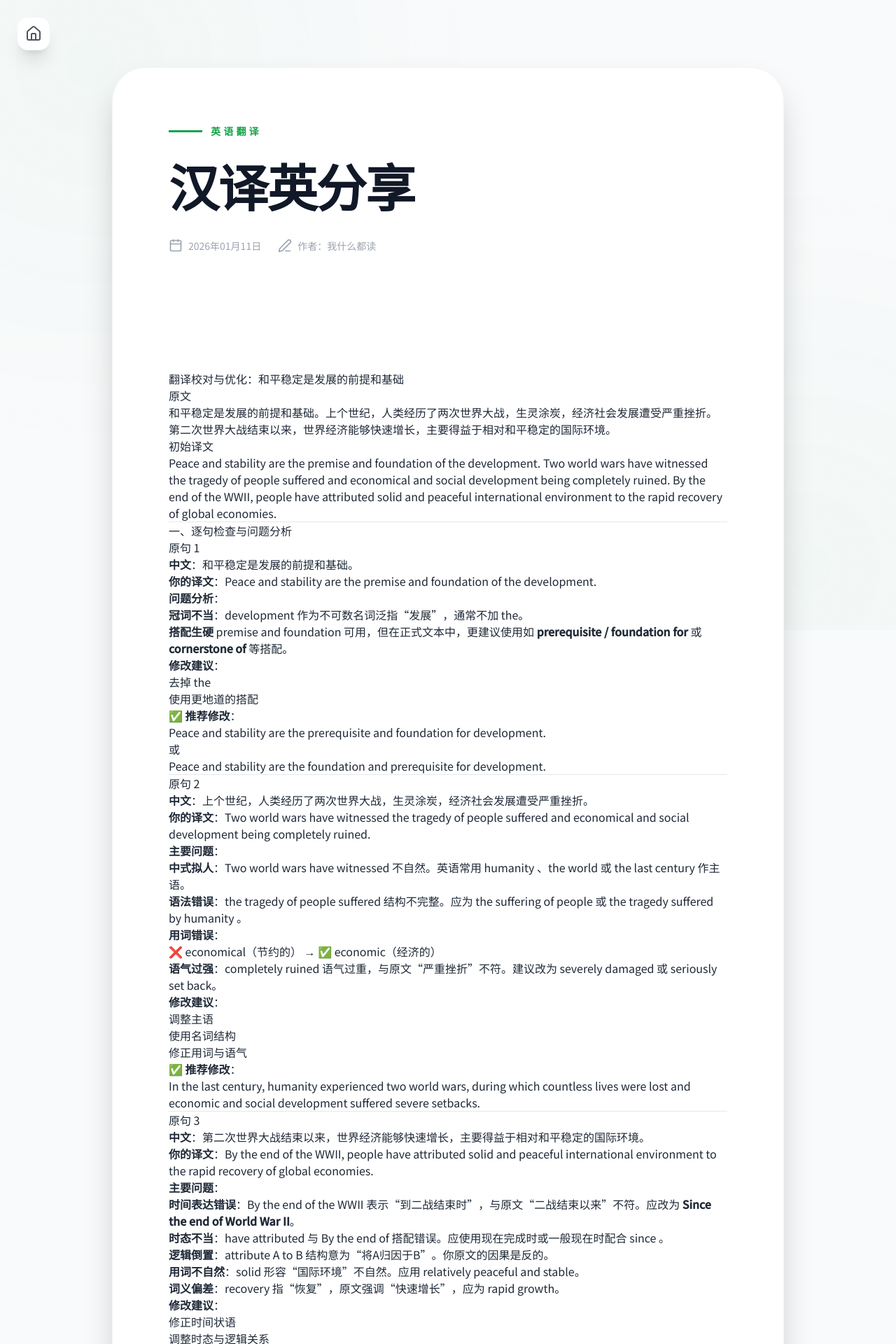
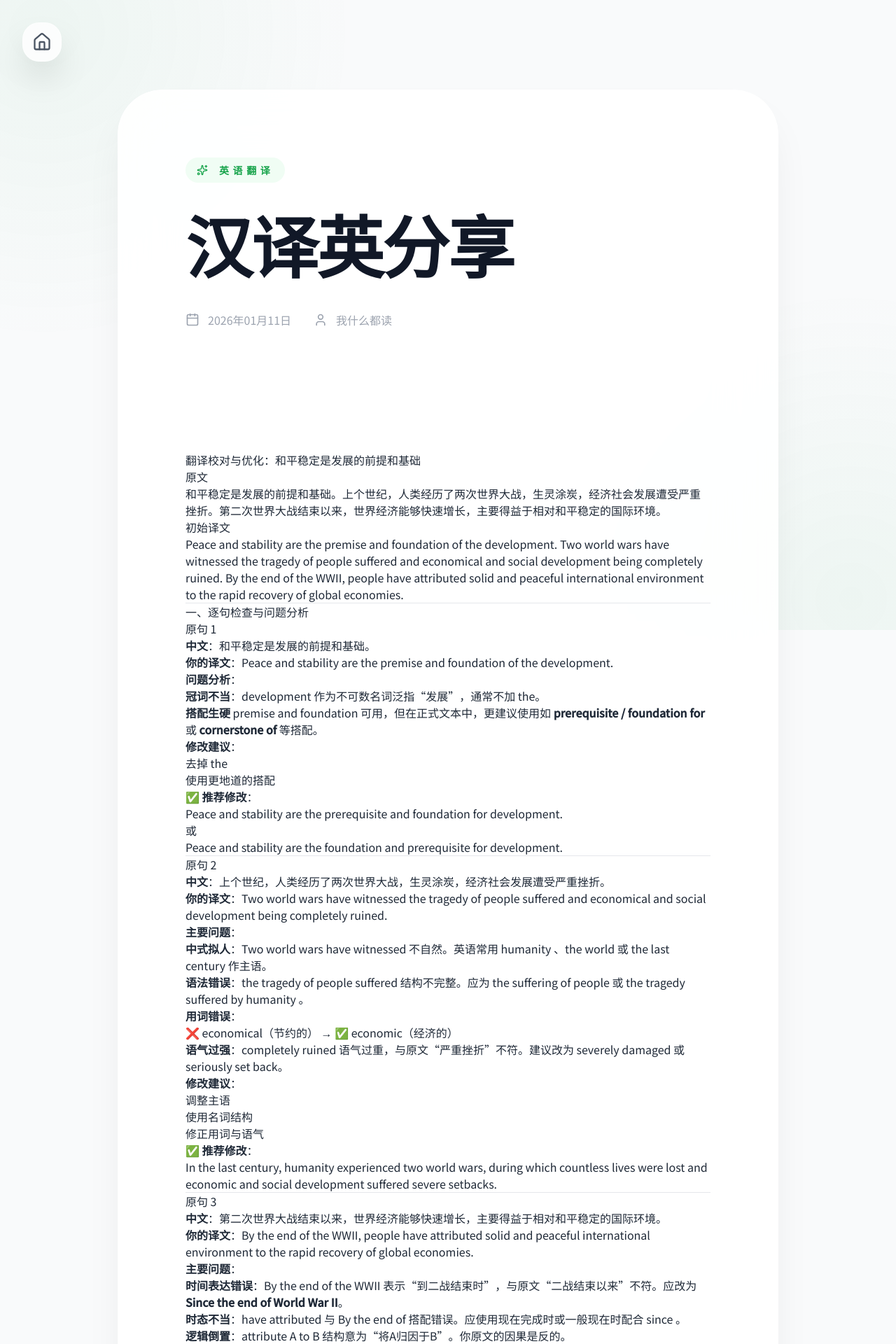
Before and after one commit to whydoIneedaname-cyber/whydoIneedaname-cyber.github.io, a Jekyll site: the page built from _posts/2026-01-11-汉译英分享.md, in a window 1280 px wide. Shown: the top 1920 px of the page at 70% size. Built offline with Jekyll 4.4.1, drawn with Linux system fonts in a browser that asks for light colours; nearby versions of some CDN libraries; some of the changed text lies outside the part shown.

Commit message:
Update post.html

```diff
--- a/_layouts/post.html
+++ b/_layouts/post.html
@@ -24,55 +24,93 @@
                                     fontSize: '1.125rem',
                                     lineHeight: '1.8',
                                     color: theme('colors.gray[600]'),
+                                    marginBottom: '1.5rem',
                                 },
 
-                                // 三级标题 (H3) = 正文的 1.5 倍 ≈ 1.68rem (约 27px)
+                                // 三级标题 (H3)：比正文大 1.5 倍，带侧边修饰
                                 h3: {
                                     fontSize: '1.68rem',
                                     fontWeight: '700',
-                                    marginTop: '2rem',
-                                    marginBottom: '0.8rem',
+                                    marginTop: '2.5rem',
+                                    marginBottom: '1rem',
                                     fontFamily: '"Noto Serif SC", serif',
                                     display: 'flex',
                                     alignItems: 'center',
+                                    color: theme('colors.gray[800]'),
                                 },
                                 'h3::before': {
                                     content: '""',
-                                    width: '6px',
-                                    height: '1.2em',
-                                    backgroundColor: theme('colors.green[500]'),
-                                    marginRight: '0.75rem',
-                                    borderRadius: '3px',
+                                    width: '12px',
+                                    height: '12px',
+                                    border: '3px solid ' + theme('colors.green[500]'),
+                                    marginRight: '12px',
+                                    borderRadius: '50%',
                                 },
 
-                                // 二级标题 (H2) = H3 的 1.5 倍 ≈ 2.5rem (约 40px)
+                                // 二级标题 (H2)：比 H3 大 1.5 倍，带装饰色块和底线
                                 h2: {
                                     fontSize: '2.5rem',
                                     fontWeight: '800',
-                                    marginTop: '3.5rem',
+                                    marginTop: '4rem',
                                     marginBottom: '1.5rem',
                                     fontFamily: '"Noto Serif SC", serif',
-                                    color: theme('colors.gray[800]'),
-                                    borderBottom: '4px solid rgba(22, 163, 74, 0.1)',
-                                    paddingBottom: '0.3rem',
+                                    color: theme('colors.gray[900]'),
+                                    position: 'relative',
+                                    paddingLeft: '1.5rem',
                                     lineHeight: '1.2',
                                 },
+                                'h2::before': {
+                                    content: '""',
+                                    position: 'absolute',
+                                    left: '0',
+                                    top: '10%',
+                                    height: '80%',
+                                    width: '6px',
+                                    backgroundColor: theme('colors.green[500]'),
+                                    borderRadius: '3px',
+                                },
+                                'h2::after': {
+                                    content: '""',
+                                    display: 'block',
+                                    marginTop: '8px',
+                                    height: '4px',
+                                    width: '100px',
+                                    backgroundColor: 'rgba(22, 163, 74, 0.1)',
+                                    borderRadius: '2px',
+                                },
 
-                                // 一级标题 (H1) = H2 的 1.5 倍 ≈ 3.75rem (约 60px)
+                                // 一级标题 (H1)：比 H2 大 1.5 倍，渐变色处理
                                 h1: {
                                     fontSize: '3.75rem',
                                     fontWeight: '900',
-                                    marginTop: '4rem',
-                                    marginBottom: '2rem',
+                                    marginTop: '5rem',
+                                    marginBottom: '2.5rem',
                                     fontFamily: '"Noto Serif SC", serif',
-                                    color: theme('colors.green[700]'),
                                     lineHeight: '1.1',
-                                    letterSpacing: '-0.02em',
+                                    letterSpacing: '-0.03em',
+                                    background: 'linear-gradient(to right, #15803d, #22c55e)',
+                                    WebkitBackgroundClip: 'text',
+                                    WebkitTextFillColor: 'transparent',
                                 },
 
-                                // 其他细节
-                                li: { fontSize: '1.125rem' },
-                                blockquote: { fontStyle: 'italic', fontSize: '1.2rem' }
+                                // 列表细节
+                                li: { fontSize: '1.125rem', color: theme('colors.gray[600]') },
+                                blockquote: {
+                                    borderLeftColor: theme('colors.green[500]'),
+                                    backgroundColor: theme('colors.green[50]'),
+                                    padding: '1.5rem',
+                                    borderRadius: '0.75rem',
+                                    fontSize: '1.25rem'
+                                }
+                            }
+                        },
+                        dark: {
+                            css: {
+                                'h1': { background: 'linear-gradient(to right, #4ade80, #86efac)' },
+                                'h2': { color: theme('colors.gray[100]') },
+                                'h3': { color: theme('colors.gray[200]') },
+                                'p, li': { color: theme('colors.gray[400]') },
+                                'blockquote': { backgroundColor: 'rgba(21, 128, 61, 0.1)' }
                             }
                         }
                     })
@@ -85,16 +123,13 @@
         @import url('https://fonts.googleapis.com/css2?family=Noto+Serif+SC:wght@700;900&family=Noto+Sans+SC:wght@400;500&display=swap');
 
         body { font-family: 'Noto Sans SC', sans-serif; transition: background-color 0.3s ease; }
-        .dark .prose h1 { color: #4ade80; }
-        .dark .prose h2 { color: #f3f4f6; border-color: rgba(34, 197, 94, 0.2); }
-        .dark .prose h3 { color: #e5e7eb; }
 
         /* 背景微调装饰 */
         body::before {
             content: ""; position: fixed; top: 0; left: 0; width: 100%; height: 100%;
             background:
-                radial-gradient(circle at 10% 10%, rgba(22, 163, 74, 0.03) 0%, transparent 40%),
-                radial-gradient(circle at 90% 90%, rgba(22, 163, 74, 0.03) 0%, transparent 40%);
+                radial-gradient(circle at 5% 5%, rgba(22, 163, 74, 0.05) 0%, transparent 30%),
+                radial-gradient(circle at 95% 95%, rgba(22, 163, 74, 0.05) 0%, transparent 30%);
             z-index: -1; pointer-events: none;
         }
     </style>
@@ -103,40 +138,41 @@
 
     <!-- 返回首页按钮 -->
     <a href="{{ '/' | relative_url }}"
-       class="fixed top-6 left-6 z-50 flex items-center justify-center w-12 h-12 bg-white/90 dark:bg-gray-800/90 backdrop-blur-md text-gray-600 dark:text-gray-300 rounded-2xl shadow-xl border border-gray-100 dark:border-gray-700 hover:text-green-600 dark:hover:text-green-400 hover:scale-110 active:scale-95 transition-all duration-300 group">
-        <i data-lucide="home" class="w-6 h-6"></i>
+       class="fixed top-8 left-8 z-50 flex items-center justify-center w-14 h-14 bg-white/80 dark:bg-gray-800/80 backdrop-blur-xl text-gray-600 dark:text-gray-300 rounded-3xl shadow-2xl border border-white/50 dark:border-gray-700/50 hover:text-green-600 dark:hover:text-green-400 hover:scale-110 hover:-rotate-6 active:scale-95 transition-all duration-300 group">
+        <i data-lucide="home" class="w-7 h-7"></i>
     </a>
 
     <!-- 内容卡片 -->
-    <div class="max-w-5xl mx-auto px-4 sm:px-6 lg:px-8 pt-24 pb-20">
-        <article class="bg-white dark:bg-gray-800/60 backdrop-blur-md shadow-2xl border border-gray-100 dark:border-gray-800 rounded-[3rem] overflow-hidden">
+    <div class="max-w-5xl mx-auto px-4 sm:px-6 lg:px-10 pt-32 pb-24">
+        <article class="bg-white/90 dark:bg-gray-800/70 backdrop-blur-2xl shadow-[0_32px_64px_-16px_rgba(0,0,0,0.08)] border border-white dark:border-gray-700/50 rounded-[4rem] overflow-hidden">
 
-            <header class="p-8 md:p-20 pb-0">
-                <div class="flex items-center gap-3 text-green-600 dark:text-green-400 font-bold text-sm uppercase tracking-[0.3em] mb-8">
-                    <span class="w-12 h-[3px] bg-current"></span>
+            <header class="p-10 md:p-24 pb-0">
+                <div class="inline-flex items-center gap-4 text-green-600 dark:text-green-400 font-bold text-sm uppercase tracking-[0.4em] mb-10 px-4 py-2 bg-green-50 dark:bg-green-900/30 rounded-full">
+                    <i data-lucide="sparkles" class="w-4 h-4"></i>
                     {{ page.category | default: "ARTICLE" }}
                 </div>
                 <!-- 这是文章最顶部的标题 -->
-                <h1 class="text-5xl md:text-7xl font-black text-gray-900 dark:text-white mb-10 leading-[1.1] font-[Noto Serif SC] tracking-tight">
+                <h1 class="text-6xl md:text-8xl font-black text-gray-900 dark:text-white mb-12 leading-[1] font-[Noto Serif SC] tracking-tight">
                     {{ page.title }}
                 </h1>
-                <div class="flex items-center gap-6 text-gray-400 text-sm mb-12">
-                    <div class="flex items-center"><i data-lucide="calendar" class="w-5 h-5 mr-2"></i>{{ page.date | date: "%Y年%m月%d日" }}</div>
-                    <div class="flex items-center"><i data-lucide="edit-3" class="w-5 h-5 mr-2"></i>作者：我什么都读</div>
+                <div class="flex flex-wrap items-center gap-8 text-gray-400 text-base mb-16">
+                    <div class="flex items-center"><i data-lucide="calendar" class="w-5 h-5 mr-3"></i>{{ page.date | date: "%Y年%m月%d日" }}</div>
+                    <div class="flex items-center"><i data-lucide="user" class="w-5 h-5 mr-3"></i>我什么都读</div>
                 </div>
             </header>
 
             <!-- Markdown 渲染的正文内容 -->
-            <div class="p-8 md:px-20 pt-10 pb-20 prose prose-lg dark:prose-invert max-w-none">
+            <div class="p-10 md:px-24 pt-4 pb-24 prose prose-lg dark:prose-invert max-w-none">
                 {{ content }}
             </div>
 
-            <footer class="p-8 md:p-20 pt-0 mt-8 text-center border-t border-gray-50 dark:border-gray-700/50">
-                <div class="py-12 flex flex-col items-center">
-                    <div class="w-12 h-12 rounded-full bg-green-100 dark:bg-green-900/40 flex items-center justify-center text-green-600 mb-4">
-                        <i data-lucide="anchor"></i>
+            <footer class="p-12 md:p-24 pt-0 mt-8 text-center">
+                <div class="pt-16 border-t border-gray-100 dark:border-gray-700/50 flex flex-col items-center">
+                    <div class="w-16 h-16 rounded-3xl bg-gradient-to-br from-green-50 to-green-100 dark:from-green-900/40 dark:to-green-800/20 flex items-center justify-center text-green-600 mb-6 shadow-inner">
+                        <i data-lucide="leaf" class="w-8 h-8"></i>
                     </div>
-                    <p class="text-gray-400 dark:text-gray-500 text-sm italic">E N D</p>
+                    <p class="text-gray-400 dark:text-gray-500 text-sm font-medium tracking-[0.5em] mb-2 uppercase">End of Passage</p>
+                    <p class="text-gray-300 dark:text-gray-600 text-xs">感谢阅览 · 来了就多留一会吧！</p>
                 </div>
             </footer>
         </article>
```
